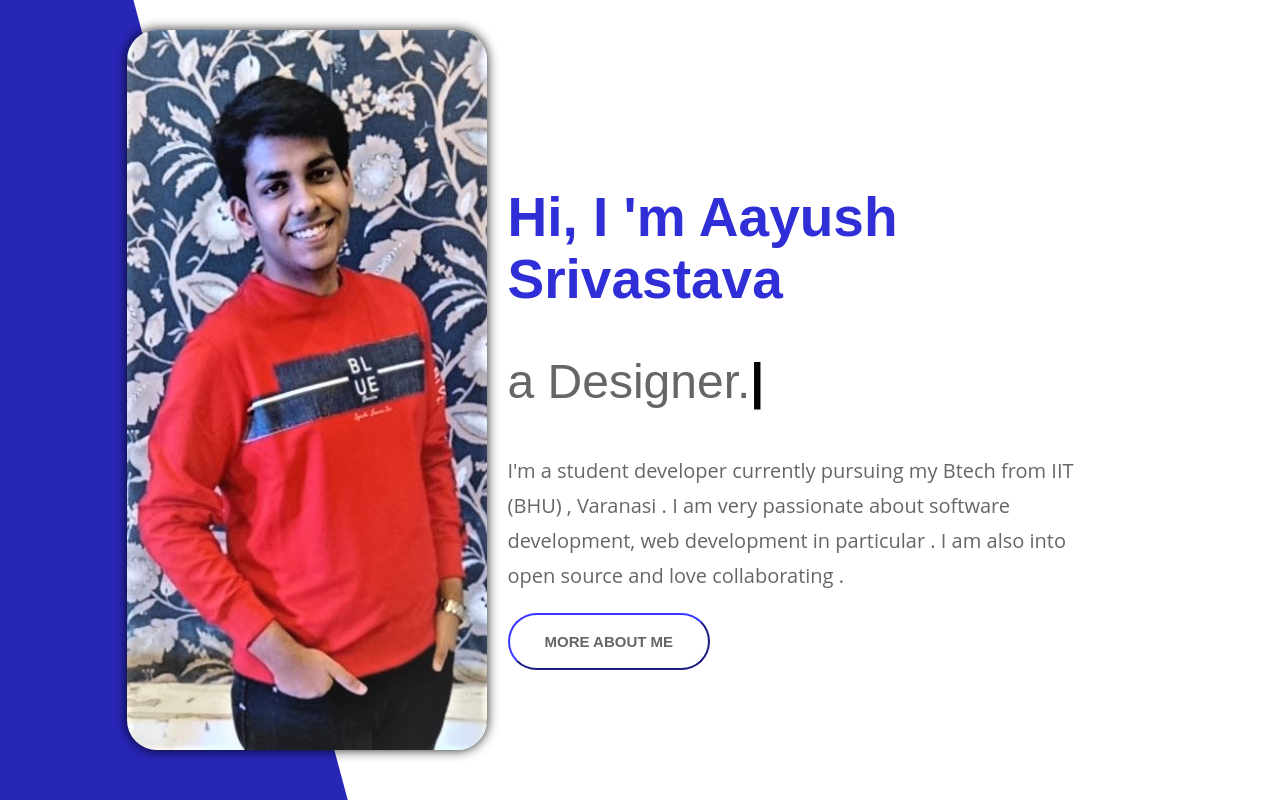
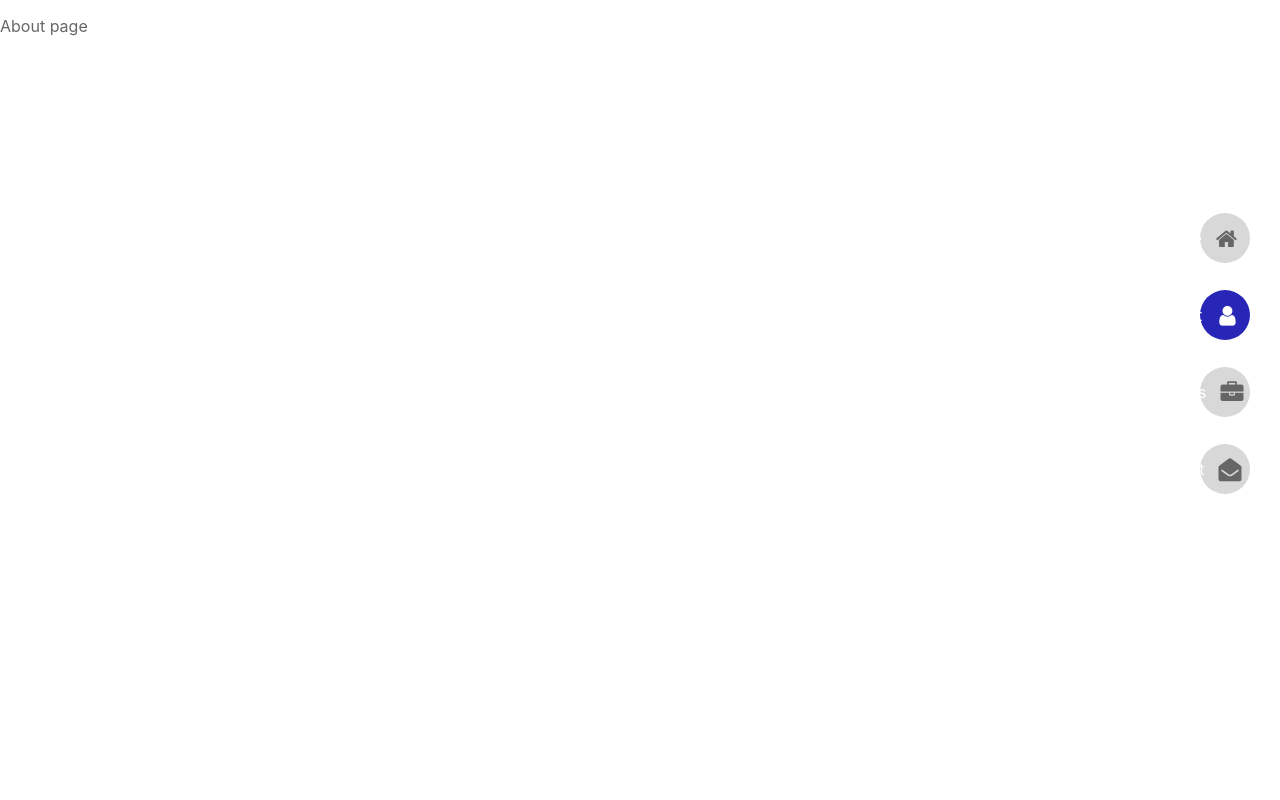
Before and after one commit to aayushsrivastava9760/portfolio, a React (Create React App) app: page /about in a window 1280 px wide. Built offline with nearby package versions, Linux system fonts and the light colour scheme.

Commit message:
added navbar

```diff
--- a/package.json
+++ b/package.json
@@ -8,6 +8,7 @@
     "@testing-library/user-event": "^13.5.0",
     "react": "^17.0.2",
     "react-dom": "^17.0.2",
+    "react-router-dom": "^6.2.1",
     "react-scripts": "5.0.0",
     "web-vitals": "^2.1.2"
   },
--- a/public/index.html
+++ b/public/index.html
@@ -3,6 +3,7 @@
   <head>
     <meta charset="utf-8" />
     <link rel="icon" href="%PUBLIC_URL%/favicon.ico" />
+    <link rel="stylesheet" href="https://cdnjs.cloudflare.com/ajax/libs/font-awesome/4.7.0/css/font-awesome.min.css">
     <meta name="viewport" content="width=device-width, initial-scale=1" />
     <meta name="theme-color" content="#000000" />
     <meta
--- a/src/App.js
+++ b/src/App.js
@@ -1,10 +1,25 @@
 import React from 'react';
 import Home from './pages/Home';
+import Navbar from './components/Navbar';
+import About from './pages/About';
+import Projects from './pages/Projects'
+import Contact from './pages/Contact'
+import ErrorPage from './pages/ErrorPage'
+import { Routes , Route , useLocation} from 'react-router-dom'
+
 
 function App() {
+  const location = useLocation()
   return (
     <>
-      <Home/>
+      <Navbar />
+      <Routes location={location} key={location.key}>
+        <Route path='/' element={<Home />} />
+        <Route path='/about' element={<About />} />
+        <Route path='/projects' element={<Projects />} />
+        <Route path='/contact' element={<Contact />} />
+        <Route path='*' element={<ErrorPage />} />
+      </Routes>
     </>
   );
 }
--- /dev/null
+++ b/src/components/Navbar.js
@@ -0,0 +1,72 @@
+import React from 'react'
+import { useState, useEffect } from 'react'
+import { Link, useLocation } from 'react-router-dom'
+
+const Navbar = () => {
+    const [isHome,setIsHome] = useState(true)
+    const [isAbout,setIsAbout] = useState(false)
+    const [isProjects,setIsProjects] = useState(false)
+    const [isContact,setIsContact] = useState(false)
+
+    const location = useLocation()
+
+
+  useEffect(()=>{
+
+    if(location.pathname === '/'){
+      setIsHome(true)
+      setIsAbout(false)
+      setIsProjects(false)
+      setIsContact(false)
+    }
+    if(location.pathname === '/about'){
+      setIsHome(false)
+      setIsAbout(true)
+      setIsProjects(false)
+      setIsContact(false)
+    }
+    if(location.pathname === '/projects'){
+      setIsHome(false)
+      setIsAbout(false)
+      setIsProjects(true)
+      setIsContact(false)
+    }
+    if(location.pathname === '/contact'){
+      setIsHome(false)
+      setIsAbout(false)
+      setIsProjects(false)
+      setIsContact(true)
+    }
+  },[location])
+
+  return (
+    <>
+      <div>
+        <ul>
+          <li>
+            <Link className={ ` icon-box-home  ${isHome?'current-icon':'not-current-icon'} `} to='/'>
+              <p className='nav-text'>Home</p><i className="fa fa-home" ></i>
+            </Link>
+          </li>
+          <li>
+            <Link className={`icon-box-about ${isAbout?'current-icon':'not-current-icon'}`} to='/about'>
+              <p className='nav-text'>About</p><i className="fa fa-user" ></i>
+            </Link>
+          </li>
+          <li>
+            <Link className={`icon-box-projects ${isProjects?'current-icon':'not-current-icon'}`} to='/projects'>
+              <p className='nav-text-2'>Projects</p><i className="fa fa-briefcase" ></i>
+            </Link>
+          </li>
+          <li>
+            <Link className={`icon-box-contact ${isContact?'current-icon':'not-current-icon'}`} to='/contact'>
+              <p className='nav-text-2'>Contact</p><i className="fa fa-envelope-open" ></i>
+            </Link>
+          </li>
+        </ul>
+      </div>
+    </>
+  )
+}
+
+export default Navbar
--- a/src/index.css
+++ b/src/index.css
@@ -10,6 +10,163 @@ body {
 code {
   font-family: source-code-pro, Menlo, Monaco, Consolas, 'Courier New',
     monospace;
+}
+
+/* navbar */
+
+li{
+  list-style-type: none;
+}
+
+.fa{
+  display: inline-block;
+    font: normal normal normal 14px/1 FontAwesome;
+    font-size: 23px;
+    margin-left: 14px;
+}
+
+.fa-user{
+  display: inline-block;
+    font: normal normal normal 14px/1 FontAwesome;
+    font-size: 23px;
+    margin-left: 17px;
+}
+
+.nav-text{
+  color: white;
+  margin-left: -43px;
+}
+
+.nav-text-2{
+  color: white;
+  margin-left: -55px;
+}
+
+.current-icon{
+  background: #2826b6;
+    color: white;
+}
+
+.not-current-icon{
+  background: #d8d8d8;
+  color: #666;
+}
+
+.icon-box-home{
+    position: fixed;
+    width: 50px;
+    height: 50px;
+    list-style: none;
+    position: relative;
+    display: flex;
+    align-items: center;
+    transition: .3s;
+    margin: 20px 0;
+    border-radius: 50%;
+    /* background: #d8d8d8; */
+    cursor: pointer;
+    /* color: #666; */
+    position: fixed;
+    right: 30px;
+    top: 193px;
+    z-index: 5;
+    text-decoration: none;
+}
+
+.icon-box-home:hover{
+  background: #2826b6;
+  color: white;
+  opacity: 1;
+  border-radius: 35px;
+  padding-left: 70px;
+  transition: all 0.2s linear 0s;
+}
+
+.icon-box-about{
+  position: fixed;
+    width: 50px;
+    height: 50px;
+    list-style: none;
+    position: relative;
+    display: flex;
+    align-items: center;
+    transition: .3s;
+    margin: 20px 0;
+    border-radius: 50%;
+    /* background: #d8d8d8; */
+    cursor: pointer;
+    /* color: #666; */
+    position: fixed;
+    right: 30px;
+    top: 270px;
+    z-index: 5;
+    text-decoration: none;
+}
+
+.icon-box-about:hover{
+  background: #2826b6;
+  color: white;
+  border-radius: 35px;
+  padding-left: 70px;
+  transition: all 0.2s linear 0s;
+}
+
+.icon-box-projects{
+  position: fixed;
+    width: 50px;
+    height: 50px;
+    list-style: none;
+    position: relative;
+    display: flex;
+    align-items: center;
+    transition: .3s;
+    margin: 20px 0;
+    border-radius: 50%;
+    /* background: #d8d8d8; */
+    cursor: pointer;
+    /* color: #666; */
+    position: fixed;
+    right: 30px;
+    top: 347px;
+    z-index: 5;
+    text-decoration: none;
+}
+
+.icon-box-projects:hover{
+  background: #2826b6;
+  color: white;
+  border-radius: 35px;
+  padding-left: 70px;
+  transition: all 0.2s linear 0s;
+}
+
+.icon-box-contact{
+  position: fixed;
+    width: 50px;
+    height: 50px;
+    list-style: none;
+    position: relative;
+    display: flex;
+    align-items: center;
+    transition: .3s;
+    margin: 20px 0;
+    border-radius: 50%;
+    /* background: #d8d8d8; */
+    cursor: pointer;
+    /* color: #666; */
+    position: fixed;
+    right: 30px;
+    top: 424px;
+    z-index: 5;
+    text-decoration: none;
+}
+
+.icon-box-contact:hover{
+  background: #2826b6;
+  color: white;
+  border-radius: 35px;
+  padding-left: 70px;
+  transition: all 0.2s linear 0s;
 }
 
 /* home page */
--- a/src/index.js
+++ b/src/index.js
@@ -1,12 +1,15 @@
 import React from 'react';
 import ReactDOM from 'react-dom';
+import { BrowserRouter as Router } from 'react-router-dom';
 import './index.css';
 import App from './App';
 import reportWebVitals from './reportWebVitals';
 
 ReactDOM.render(
   <React.StrictMode>
-    <App />
+    <Router>
+      <App />
+    </Router>
   </React.StrictMode>,
   document.getElementById('root')
 );
--- /dev/null
+++ b/src/pages/About.js
@@ -0,0 +1,11 @@
+import React from 'react'
+
+const About = () => {
+  return (
+    <div>
+      About page
+    </div>
+  )
+}
+
+export default About
--- /dev/null
+++ b/src/pages/Contact.js
@@ -0,0 +1,11 @@
+import React from 'react'
+
+const Contact = () => {
+  return (
+    <div>
+      Contact page
+    </div>
+  )
+}
+
+export default Contact
--- /dev/null
+++ b/src/pages/ErrorPage.js
@@ -0,0 +1,11 @@
+import React from 'react'
+
+const ErrorPage = () => {
+  return (
+    <div>
+      Error Page
+    </div>
+  )
+}
+
+export default ErrorPage
--- a/src/pages/Home.js
+++ b/src/pages/Home.js
@@ -1,6 +1,7 @@
 import React from 'react'
 import { useState, useEffect } from 'react'
 import professions from '../assets/professionData'
+import { Link } from 'react-router-dom'
 
 const Home = () => {
 
@@ -56,9 +57,11 @@ const Home = () => {
                 </p>
 
                 <div>
+                <Link to='/about'>
                     <button className='about-btn'>
                         More About Me
                     </button>
+                  </Link>
                 </div>
             </div>
         </div>
--- /dev/null
+++ b/src/pages/Projects.js
@@ -0,0 +1,11 @@
+import React from 'react'
+
+const Projects = () => {
+  return (
+    <div>
+      Projects page
+    </div>
+  )
+}
+
+export default Projects
```
Also changed, not shown: 1 other file (tests, documents, lock files or other folders).
